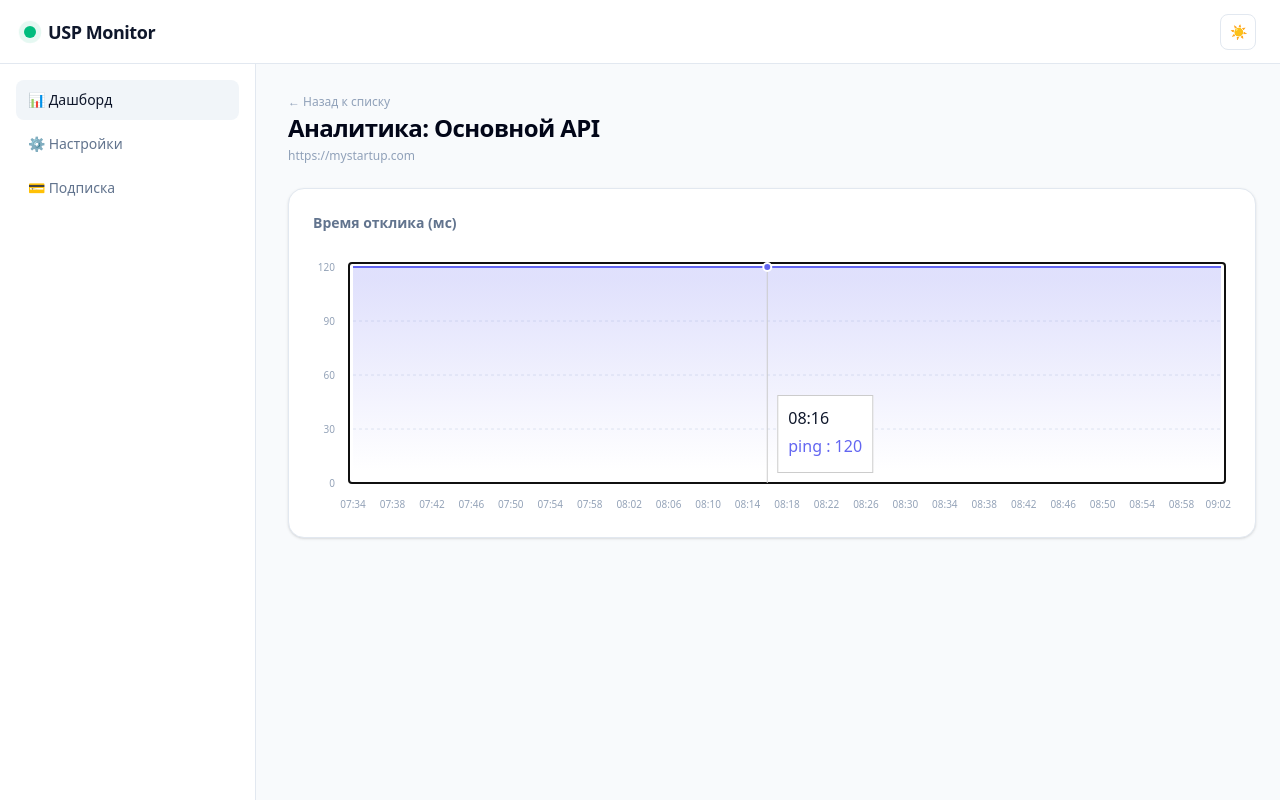
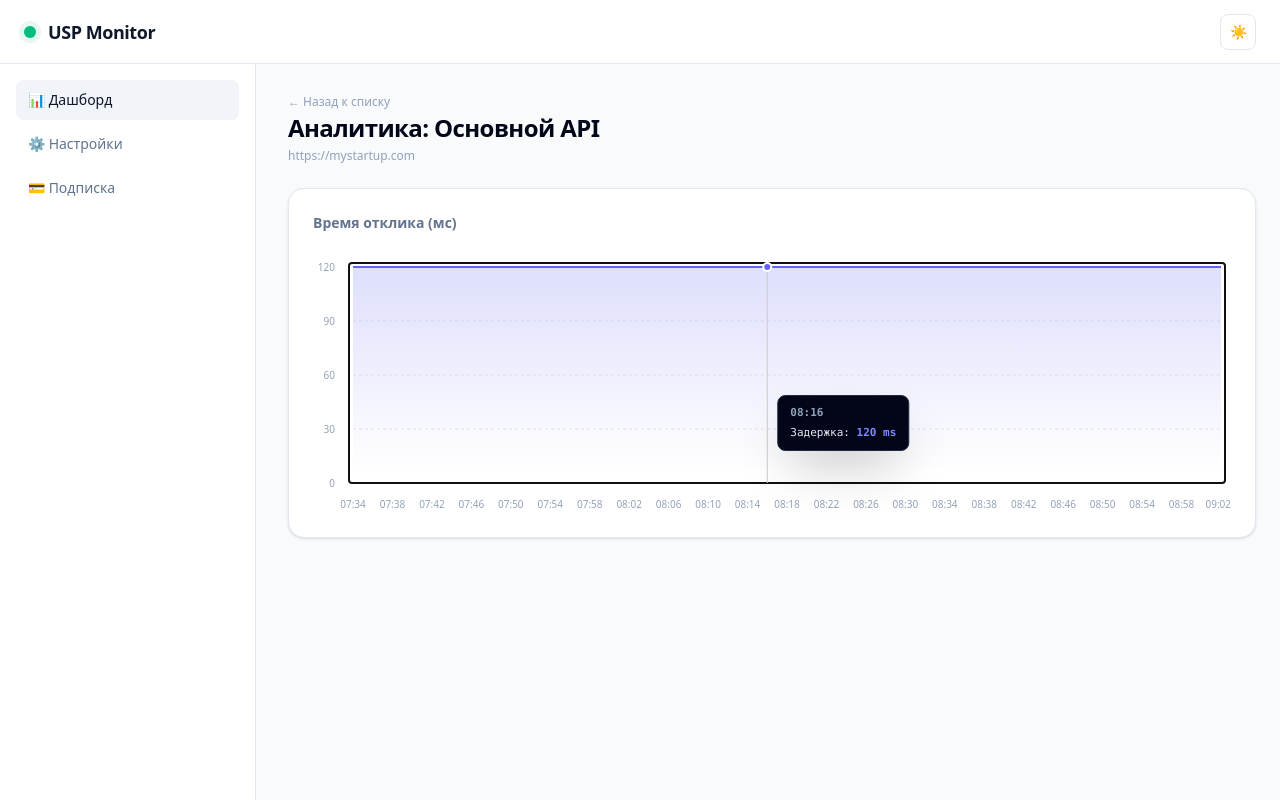
Before and after one commit to usynin383-art/usp, a Next.js app: page /dashboard/demo-1 in a window 1280 px wide. Both pictures are taken after a click on the element 772 px from the left and 385 px from the top of the page. Built offline with nearby package versions, Linux system fonts and the light colour scheme.

Commit message:
feat: implement CustomChartTooltip for Recharts latency area graph

```diff
--- a/app/components/SiteAnalyticsContainer.tsx
+++ b/app/components/SiteAnalyticsContainer.tsx
@@ -9,6 +9,29 @@ import { Button } from "./Button";
 interface ContainerProps {
   siteId: string;
 }
+
+interface CustomTooltipProps {
+  active?: boolean;
+  payload?: Array<{ value: number; payload: { name: string } }>;
+}
+
+const CustomChartTooltip: React.FC<CustomTooltipProps> = ({ active, payload }) => {
+  if (!active || !payload || !payload.length) return null;
+
+  const data = payload[0];
+
+  return (
+    <div className="z-50 select-none rounded-lg bg-slate-950 px-3 py-2 font-mono text-[11px] leading-relaxed text-slate-200 border border-slate-800 shadow-2xl animate-in fade-in-0 zoom-in-95 duration-100">
+      <div className="flex flex-col gap-0.5">
+        <p className="font-bold text-slate-400">{data.payload.name}</p>
+        <p>
+          Задержка:{" "}
+          <span className="text-indigo-400 font-bold">{data.value} ms</span>
+        </p>
+      </div>
+    </div>
+  );
+};
 
 export const SiteAnalyticsContainer: FC<ContainerProps> = ({ siteId }) => {
   const site = useMonitorStore((state) =>
@@ -72,7 +95,7 @@ export const SiteAnalyticsContainer: FC<ContainerProps> = ({ siteId }) => {
                 axisLine={false}
                 dx={-10}
               />
-              <Tooltip />
+              <Tooltip content={<CustomChartTooltip />} />
               <Area
                 type="monotone"
                 dataKey="ping"
```
